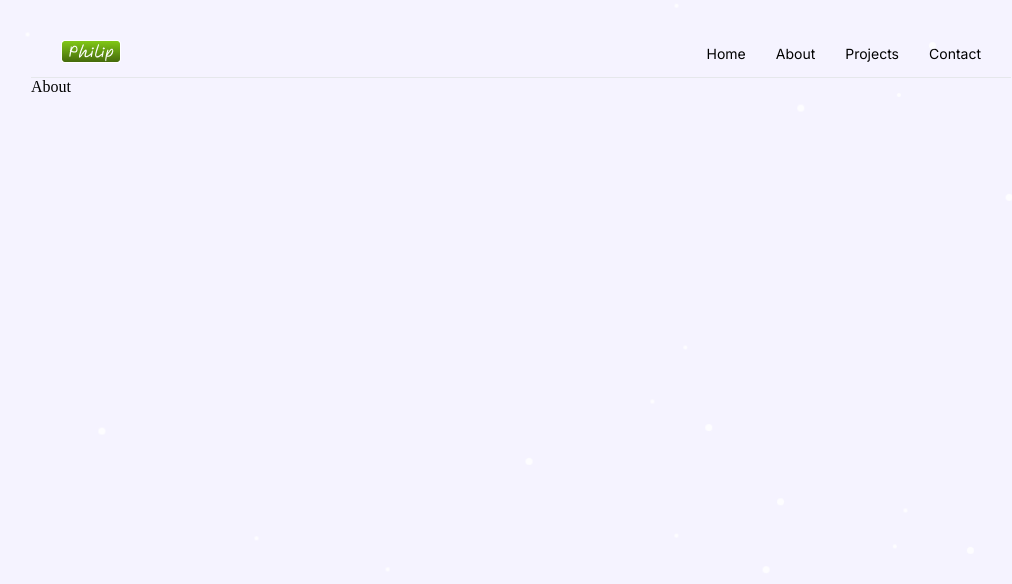
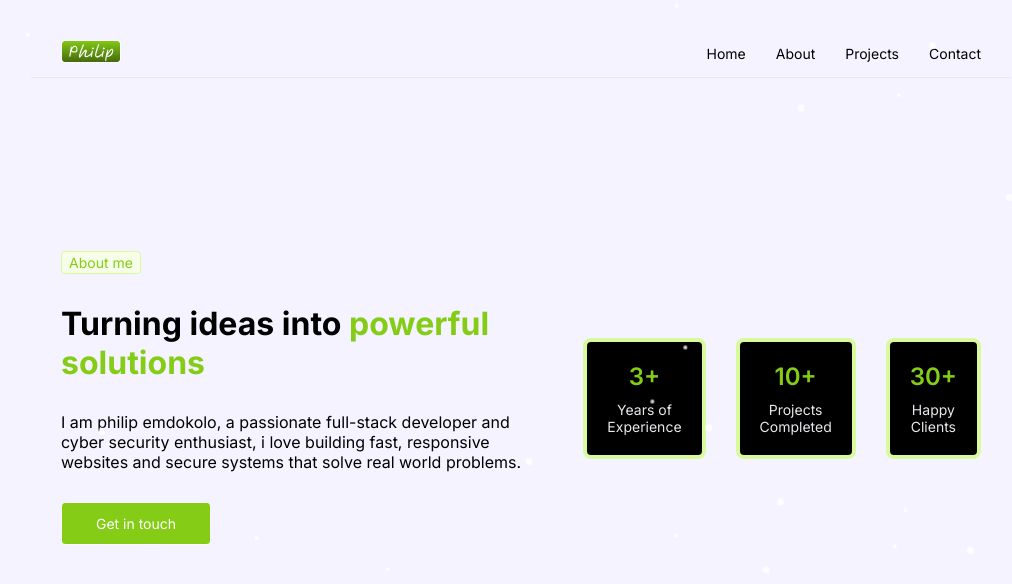
Before and after one commit to phillipmdicullar/portfolio, a React (Vite) app: page /about in a window 1280 px wide. Shown: the top 584 px of the page, without its empty margins (119-1131 px from the left). Built offline with nearby package versions, Linux system fonts and the light colour scheme; a web font is replaced by a local one.

Commit message:
completed about us section

```diff
--- a/package.json
+++ b/package.json
@@ -11,6 +11,7 @@
   },
   "dependencies": {
     "react": "^19.2.1",
+    "react-countup": "^6.5.3",
     "react-dom": "^19.2.1",
     "react-router-dom": "^7.14.1"
   },
--- /dev/null
+++ b/src/Pages/About/About.css
@@ -0,0 +1,127 @@
+.about {
+    margin: 10px 30px;
+    min-height: 620px;
+    display: flex;
+    align-items: center;
+    gap: 30px;
+    font-family: Inter, sans-serif;
+}
+.about-left {
+    display: flex;
+    flex-direction: column;
+    gap: 30px;
+}
+.about-left h6 {
+    font-size: 32px;
+}
+.about-left span {
+    color: #84CC16;
+}
+.about-cover {
+    width: fit-content;
+    height: fit-content;
+    padding: 2px 7px;
+    border-radius: 4px;
+    font-family: Inter, sans-serif;
+    font-size: 14px;
+    color: #84CC16;
+    background-color: #F7FEE7;
+    border: 1px solid #D9F99D;
+}
+.about-right {
+    align-items: center;
+    display: flex;
+    flex-direction: row;
+    gap: 30px;
+
+}
+.about-right h3 {
+    font-size: 24px;
+    color: #84CC16;
+    font-weight: 600;
+}
+.about-right p {
+    font-size: 14px;
+    color: #E5E7EB;
+    font-weight: 400;
+}
+.about-right .container {
+    background-color: black;
+    display: flex;
+    flex-direction: column;
+    gap: 10px;
+    padding: 20px 20px;
+    border-radius: 8px;
+    border: 4px solid #D9F99D;
+    text-align: center;
+}
+.about-right .container {
+    background-color: black;
+    display: flex;
+    flex-direction: column;
+    gap: 10px;
+    padding: 20px 20px;
+    border-radius: 8px;
+    border: 4px solid #D9F99D;
+    text-align: center;
+
+    /* animation */
+    transform: translateY(30px);
+    opacity: 0;
+    animation: fadeUp 0.8s ease forwards;
+}
+
+/* delay each card */
+.about-right .container:nth-child(1) {
+    animation-delay: 0.2s;
+}
+.about-right .container:nth-child(2) {
+    animation-delay: 0.4s;
+}
+.about-right .container:nth-child(3) {
+    animation-delay: 0.6s;
+}
+
+@keyframes fadeUp {
+    to {
+        transform: translateY(0);
+        opacity: 1;
+    }
+}
+@media (max-width: 768px) {
+  .about {
+    flex-direction: column;
+    margin: 20px;
+    gap: 40px;
+  }
+
+  .about-left h6 {
+    font-size: 24px;
+    line-height: 1.3;
+  }
+
+  .about-left p {
+    font-size: 14px;
+  }
+
+  .about-left button {
+    width: fit-content;
+    padding: 10px 16px;
+  }
+
+  /* stats section */
+  .about-right {
+    width: 100%;
+    display: grid;
+    grid-template-columns: 1fr 1fr; /* 2 per row */
+    gap: 15px;
+  }
+
+  .about-right .container {
+    padding: 15px;
+  }
+
+  .about-right h3 {
+    font-size: 22px;
+  }
+}
--- a/src/Pages/About/About.jsx
+++ b/src/Pages/About/About.jsx
@@ -1,9 +1,44 @@
 import React from 'react'
+import CountUp from 'react-countup'
+import './About.css'
 
 function About() {
   return (
-    <div>About</div>
+    <div className='about'>
+      <div className="about-left">
+        <p className='about-cover'>About me</p>
+        <h6>Turning ideas into <span> powerful <br />solutions</span></h6>
+        <p>
+          I am philip emdokolo, a passionate full-stack developer and cyber security enthusiast,
+          i love building fast, responsive websites and secure systems that solve real world problems.
+        </p>
+        <button>Get in touch</button>
+      </div>
+
+      <div className="about-right">
+        <div className="container">
+          <h3>
+            <CountUp end={3} duration={2} />+
+          </h3>
+          <p>Years of Experience</p>
+        </div>
+
+        <div className="container">
+          <h3>
+            <CountUp end={10} duration={10} />+
+          </h3>
+          <p>Projects Completed</p>
+        </div>
+
+        <div className="container">
+          <h3>
+            <CountUp end={30} duration={4} />+
+          </h3>
+          <p>Happy Clients</p>
+        </div>
+      </div>
+    </div>
   )
 }
 
-export default About
+export default About;
--- a/src/Pages/Home/Home.jsx
+++ b/src/Pages/Home/Home.jsx
@@ -27,6 +27,7 @@ function Home() {
       <div className="home-right">
         <img src={Picture} alt="my pic" />
       </div>
+
     </div>
   );
 }
```
Also changed, not shown: 1 other file (tests, documents, lock files or other folders).
